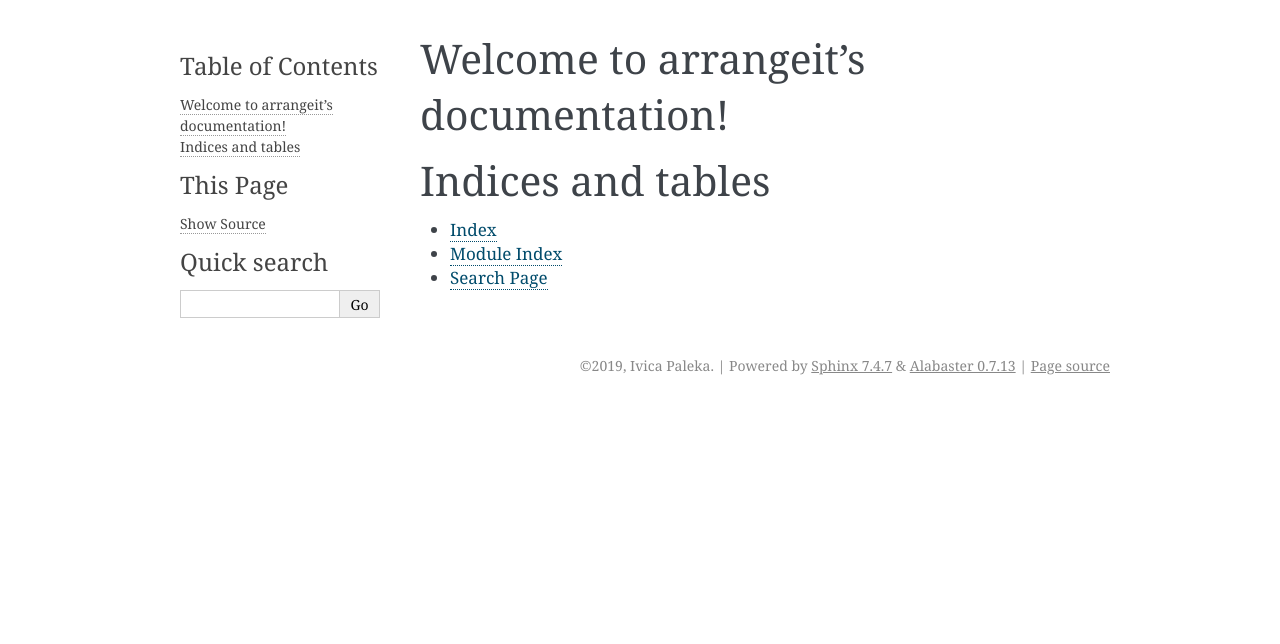
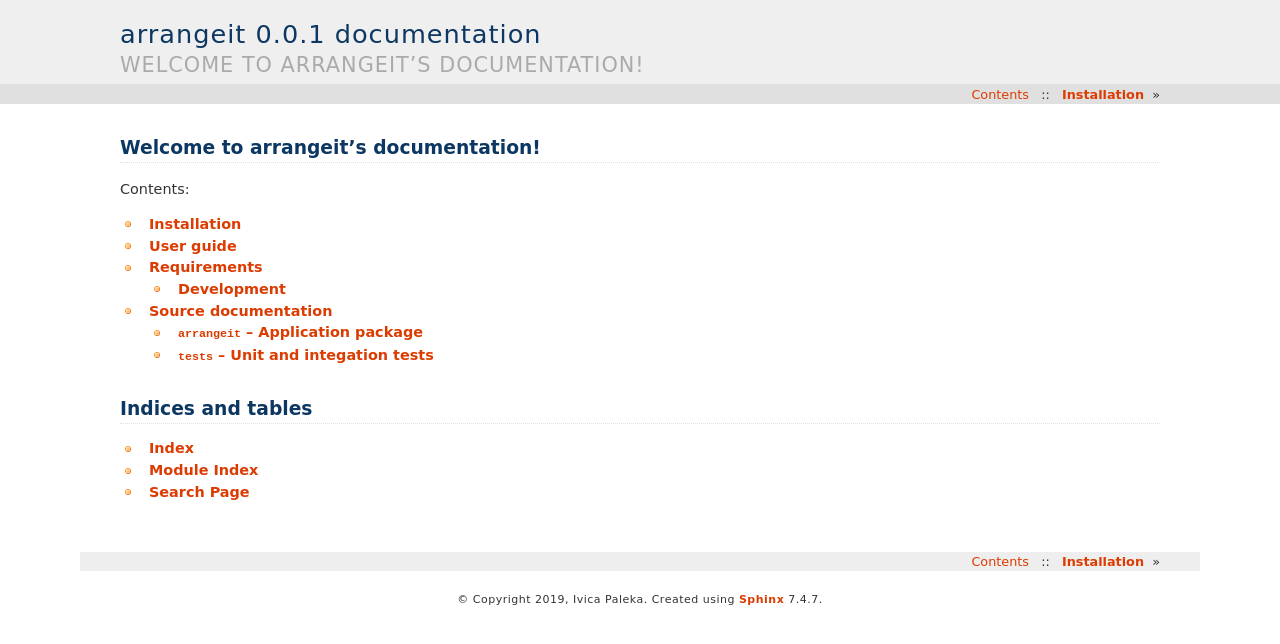
Before and after one commit to ipaleka/arrangeit, a Sphinx documentation site: the page built from docs/index.rst, in a window 1280 px wide. Shown: the top 644 px of the page. Built offline with Sphinx 7.4.7, drawn with Linux system fonts in a browser that asks for light colours.

Commit message:
Documentation initial structure setup
- requirements.txt only for parent packages

```diff
--- a/arrangeit/__init__.py
+++ b/arrangeit/__init__.py
@@ -0,0 +1 @@
+__version__ = "0.0.1"
--- /dev/null
+++ b/docs/api.rst
@@ -0,0 +1,10 @@
+Source documentation
+====================
+
+Contents:
+
+.. toctree::
+   :maxdepth: 2
+
+   api/arrangeit
+   api/tests
--- a/docs/conf.py
+++ b/docs/conf.py
@@ -10,9 +10,9 @@
 # add these directories to sys.path here. If the directory is relative to the
 # documentation root, use os.path.abspath to make it absolute, like shown here.
 #
-# import os
-# import sys
-# sys.path.insert(0, os.path.abspath('.'))
+import os
+import sys
+sys.path.insert(0, os.path.abspath('..'))
 
 
 # -- Project information -----------------------------------------------------
@@ -22,7 +22,8 @@ copyright = '2019, Ivica Paleka'
 author = 'Ivica Paleka'
 
 # The full version, including alpha/beta/rc tags
-release = '0.0.1'
+from arrangeit import __version__
+release = __version__
 
 
 # -- General configuration ---------------------------------------------------
@@ -31,6 +32,7 @@ release = '0.0.1'
 # extensions coming with Sphinx (named 'sphinx.ext.*') or your custom
 # ones.
 extensions = [
+    'sphinx.ext.autodoc',
 ]
 
 # Add any paths that contain templates here, relative to this directory.
@@ -47,7 +49,7 @@ exclude_patterns = []
 # The theme to use for HTML and HTML Help pages.  See the documentation for
 # a list of builtin themes.
 #
-html_theme = 'alabaster'
+html_theme = 'haiku'
 
 # Add any paths that contain custom static files (such as style sheets) here,
 # relative to this directory. They are copied after the builtin static files,
--- a/docs/index.rst
+++ b/docs/index.rst
@@ -10,7 +10,12 @@ Welcome to arrangeit's documentation!
    :maxdepth: 2
    :caption: Contents:
 
+   installation
+   userguide
 
+   requirements
+
+   api
 
 Indices and tables
 ==================
--- /dev/null
+++ b/docs/installation.rst
@@ -0,0 +1,2 @@
+Installation
+============
--- /dev/null
+++ b/docs/userguide.rst
@@ -0,0 +1,4 @@
+User guide
+==========
+
+TODO
--- a/setup.py
+++ b/setup.py
@@ -3,6 +3,8 @@
 # Learn more: https://github.com/kennethreitz/setup.py
 
 from setuptools import setup, find_packages
+
+from arrangeit import __version__
 
 
 with open('README.rst') as f:
@@ -13,7 +15,7 @@ with open('LICENSE') as f:
 
 setup(
     name='arrangeit',
-    version='0.0.1',
+    version=__version__,
     description='Cross-platform utility for easy placement of the visible windows on desktop',
     long_description=readme,
     author='Ivica Paleka',
```
Also changed, not shown: docs/api/arrangeit.rst (added, +112 -0 lines), docs/api/tests.rst (added, +22 -0 lines), docs/requirements.rst (added, +25 -0 lines), requirements.txt (+4 -18 lines), 5 other files.
